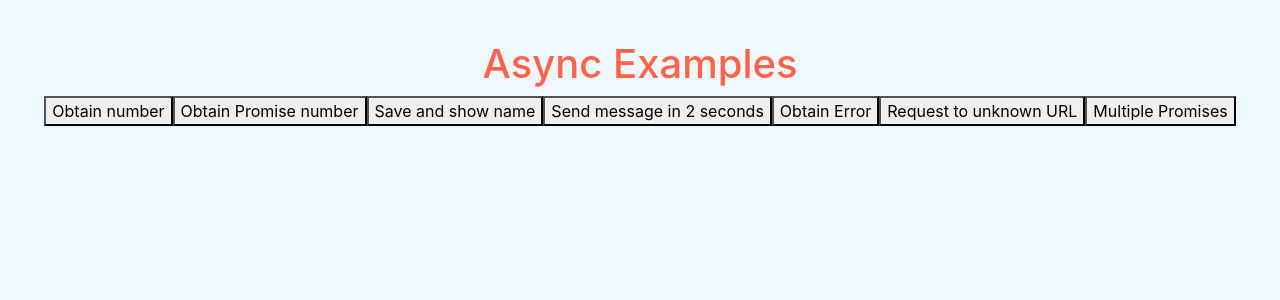
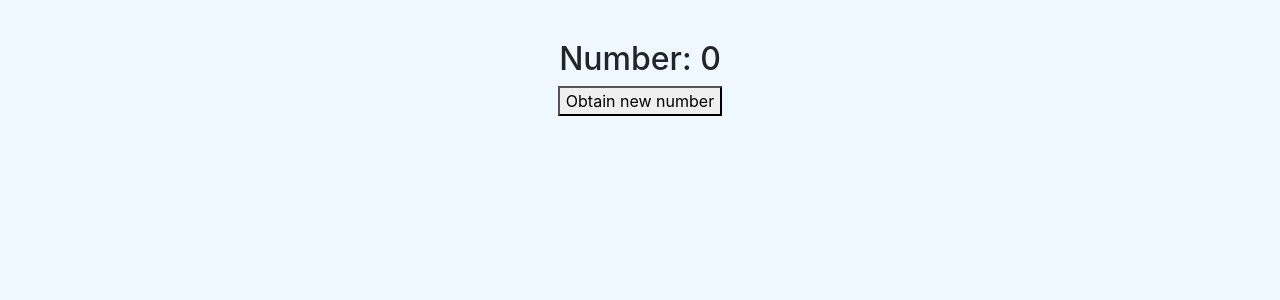
Before and after one commit to darwin-quinones/openbootcamp-curso-react, a React (Create React App) app: page / in a window 1280 px wide. Shown: the top 300 px of the page. Built offline with nearby package versions, Linux system fonts and the light colour scheme.

Commit message:
se termina la session de procesos asincronos

```diff
--- a/package.json
+++ b/package.json
@@ -19,7 +19,7 @@
     "react-dom": "^17.0.2",
     "react-router-dom": "^5.3.0",
     "react-scripts": "5.0.1",
-    "rxjs": "^7.8.0",
+    "rxjs": "^7.1.0",
     "web-vitals": "^1.1.2",
     "yup": "^1.0.0"
   },
--- a/src/App.js
+++ b/src/App.js
@@ -22,6 +22,7 @@
 import RegisterFormik from './components/pure/forms/registerFormik.jsx';
 import TaskFormik from './components/pure/forms/taskFormik.jsx';
 import AsyncExample from './components/pure/AsyncExample.jsx';
+import ObservableExample from './components/pure/ObservableExample.jsx';
 
 function App() {
   return (
@@ -86,7 +87,8 @@
         {/* <TaskFormik></TaskFormik> */}
 
         {/* Ejemplos de procesos asincronos */}
-        <AsyncExample/>
+        {/* <AsyncExample/> */}
+        <ObservableExample/>
 
         {/* COMPONENTE DE LISTADO DE TRAREAS PROYECTO FINAL */}
         {/* <TaskListComponent></TaskListComponent>  */}
--- a/src/components/pure/ObservableExample.jsx
+++ b/src/components/pure/ObservableExample.jsx
@@ -1,9 +1,39 @@
-import React from 'react';
+import React, { useState } from 'react';
+import { Observable } from 'rxjs';
+import { getNumbers } from '../../services/ObservableService.js';
+
+// INTRODUCTION TO OBSERVABLE
 
 const ObservableExample = () => {
+
+    const [number, setNumber] = useState(0)
+
+    const obtainNumbers = () => {
+
+        console.log('Subscription to Observable')
+        getNumbers.subscribe(
+            {
+                next(newNumber){
+                    console.log('New number:', newNumber)
+                    setNumber(newNumber)
+                },
+                error(error){
+                    alert(`Something went wrong ${error}`)
+                    console.log('Error in observable')
+                },
+                complete(){
+                    alert(`Finished with: ${number}`)
+                    console.log('Done with the observable')
+                }
+            }
+        )
+    }
+
+
     return (
         <div>
-
+            <h2>Number: {number} </h2>
+            <button onClick={() => obtainNumbers()}>Obtain new number</button>
         </div>
     );
 }
--- a/src/index.js
+++ b/src/index.js
@@ -11,9 +11,9 @@
 import React from "react";
 import { render } from "react-dom";
 import "./index.css";
+import reportWebVitals from './reportWebVitals';
 import App from "./App";
 import AppRoutingFinal from './AppRoutingFinal.js';
-import reportWebVitals from './reportWebVitals';
 import AppRoutingOne from './AppRoutingOne.js';
 import AppRoutingExercise from './AppRoutingExercise.js';
 
--- a/src/services/ObservableService.js
+++ b/src/services/ObservableService.js
@@ -1 +1,12 @@
 import { Observable } from "rxjs";
+
+export const getNumbers = new Observable(subscriber => {
+    // We emit values
+    subscriber.next(1) // Emits 1
+    subscriber.next(2) // Emits 2
+    subscriber.next(3) // Emits 3
+    setTimeout(() => {
+        subscriber.next(4) // Emits 4
+        subscriber.complete() // Finally, the Observable completes & finishes
+    }, 1000) // Waits 1s
+})
```
Also changed, not shown: 1 other file (tests, documents, lock files or other folders).
